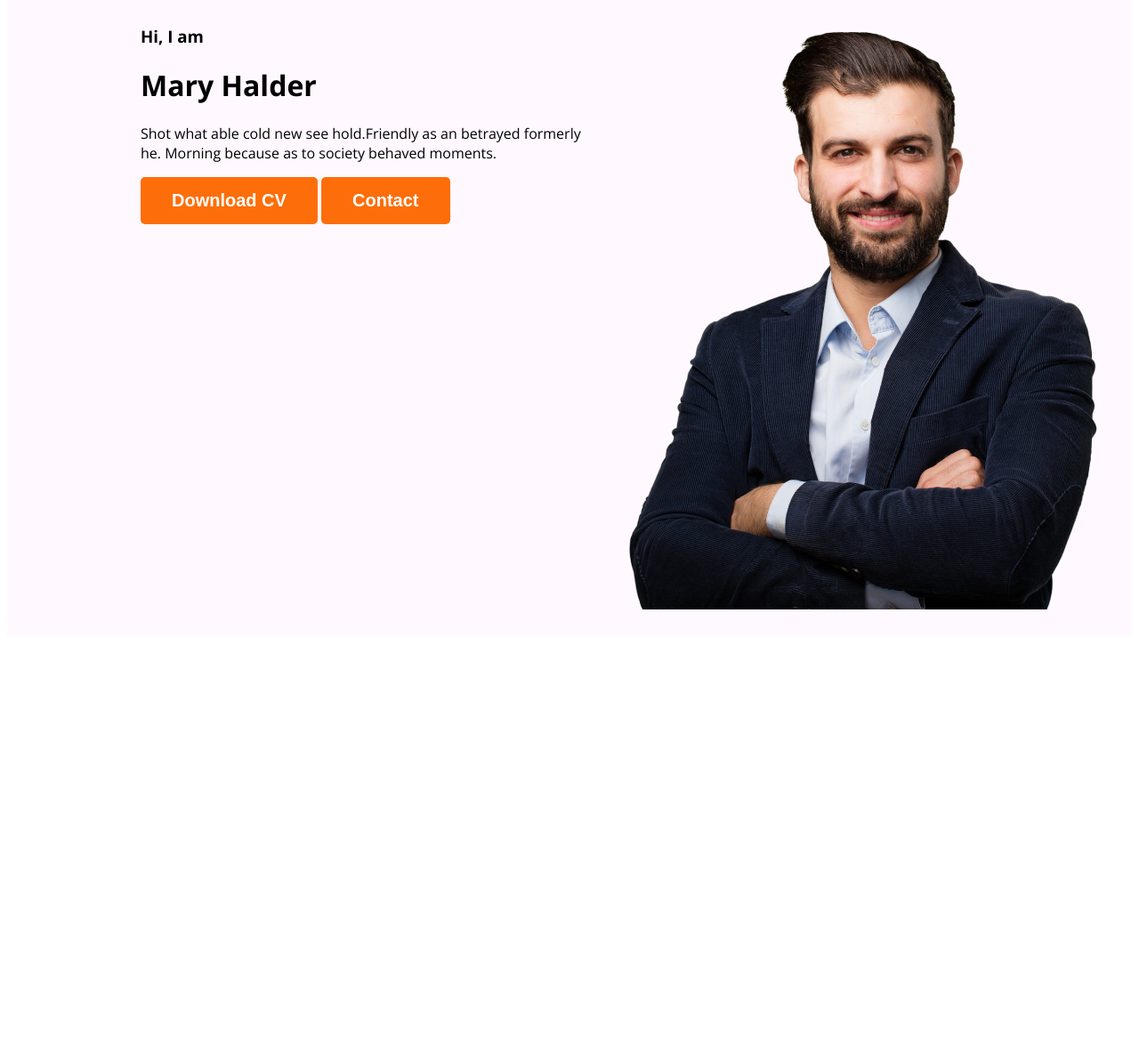
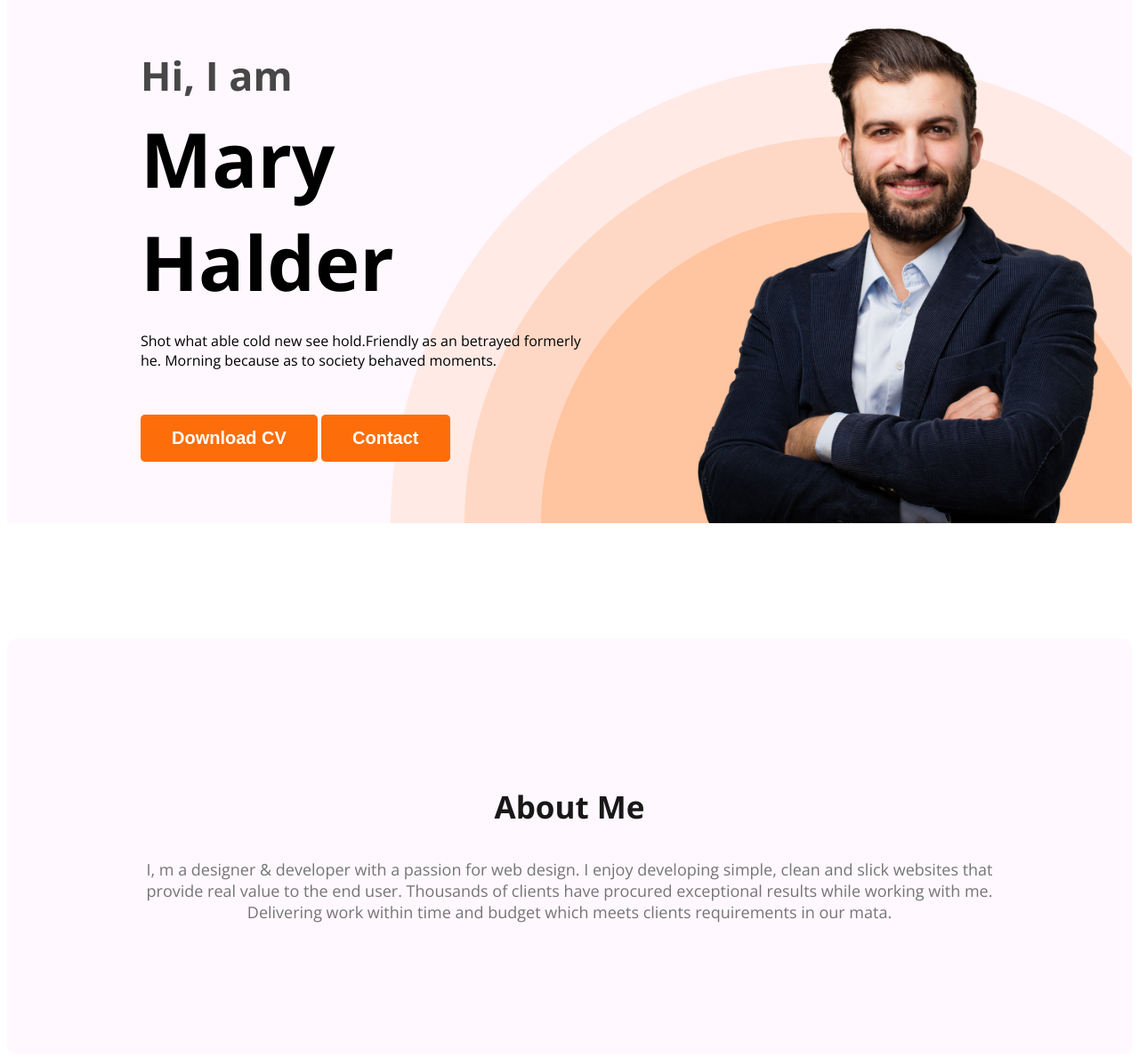
Before and after one commit to muhashin789/Web-Developer-Portfolio, a plain HTML site: page index.html in a window 1280 px wide. Shown: the part 180-1368 px from the top of the page at 89% size. Before the commit the page ends 903 px from the top, so only its background shows below. Drawn offline with nearby package versions, Linux system fonts and the light colour scheme.

Commit message:
created about section

```diff
--- a/index.html
+++ b/index.html
@@ -25,19 +25,27 @@
             </ul>
         </nav>
         <div class="banner">
-            <div>
+            <div class="banner-content">
                 <h3 class="banner-greeting">Hi, I am</h3>
                 <h1 class="banner-title">Mary Halder</h1>
-                <p>Shot what able cold new see hold.Friendly as an betrayed formerly he. Morning because as to society
+                <p class="banner-description">Shot what able cold new see hold.Friendly as an betrayed formerly he.
+                    Morning because as to society
                     behaved moments.</p>
-                    <button class="btn-primary">Download CV</button>
-                    <button class="btn-primary">Contact</button>
+                <button class="btn-primary">Download CV</button>
+                <button class="btn-primary">Contact</button>
             </div>
-            <img class="profile-picture" src="./images/hardy.png" alt="Hardy">
+            <img class="profile-pic" src="./images/hardy.png" alt="Hardy">
         </div>
     </header>
     <main>
-
+        <section class="about">
+            <h3 class="section-title">About Me</h3>
+            <p class="section-description">I, m a designer & developer with a passion for web design. I enjoy developing
+                simple, clean and slick websites that provide real value to the end user. Thousands of clients have
+                procured exceptional results while working with me. Delivering work within time and budget which meets
+                clients requirements in our mata.
+            </p>
+        </section>
     </main>
     <footer>
 
--- a/styles/portfolio.css
+++ b/styles/portfolio.css
@@ -17,7 +17,18 @@ body {
     font-size: 20px;
     font-weight: 700;
 }
+.section-title{
+    color: #181818;
+    text-align: center;
+    font-size: 35px;
+    font-weight: 700;
+}
 
+.section-description{
+    color: #757575;
+    text-align: center;
+    font-size: 18px;
+}
 /* nav related styles */
 
 nav {
@@ -51,11 +62,43 @@ nav a {
 /* header related styles */
 .header{
     background-color: #fff8fe;
+    background-image: url("../images/header_bg.png");
+    background-repeat: no-repeat;
+    background-position: bottom right;
 }
 .banner {
-    padding: 30px 30px 30px 150px;
+    padding: 30px 30px 0 150px;
     display: flex;
+    justify-content: space-between;
+}
+.banner-content{
+    max-width: 500px;
 }
 .banner .profile-pic{
     width: 500px;
 }
+.banner-greeting{
+    font-size: 45px;
+    margin-bottom: 0;
+    color: #474747;
+}
+.banner-title{
+    font-weight: 700;
+    font-size: 85px;
+    margin-top: 5px;
+    margin-bottom: 20px;
+}
+.banner-description{
+    margin-bottom: 50px;
+}
+
+/* main section styles */
+
+
+/* about section styles */
+.about{
+    padding: 130px;
+    border-radius: 10px;
+    background-color: #fff8fe;
+    margin: 130px 0;
+}
```
